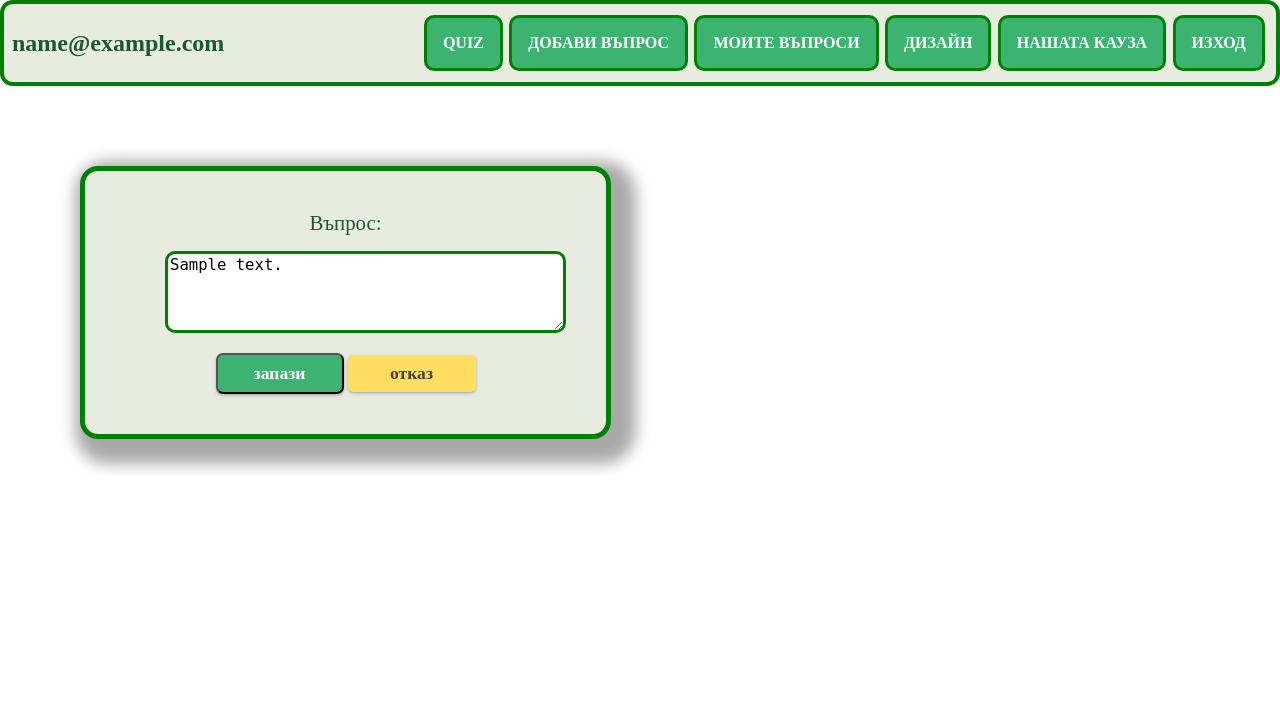
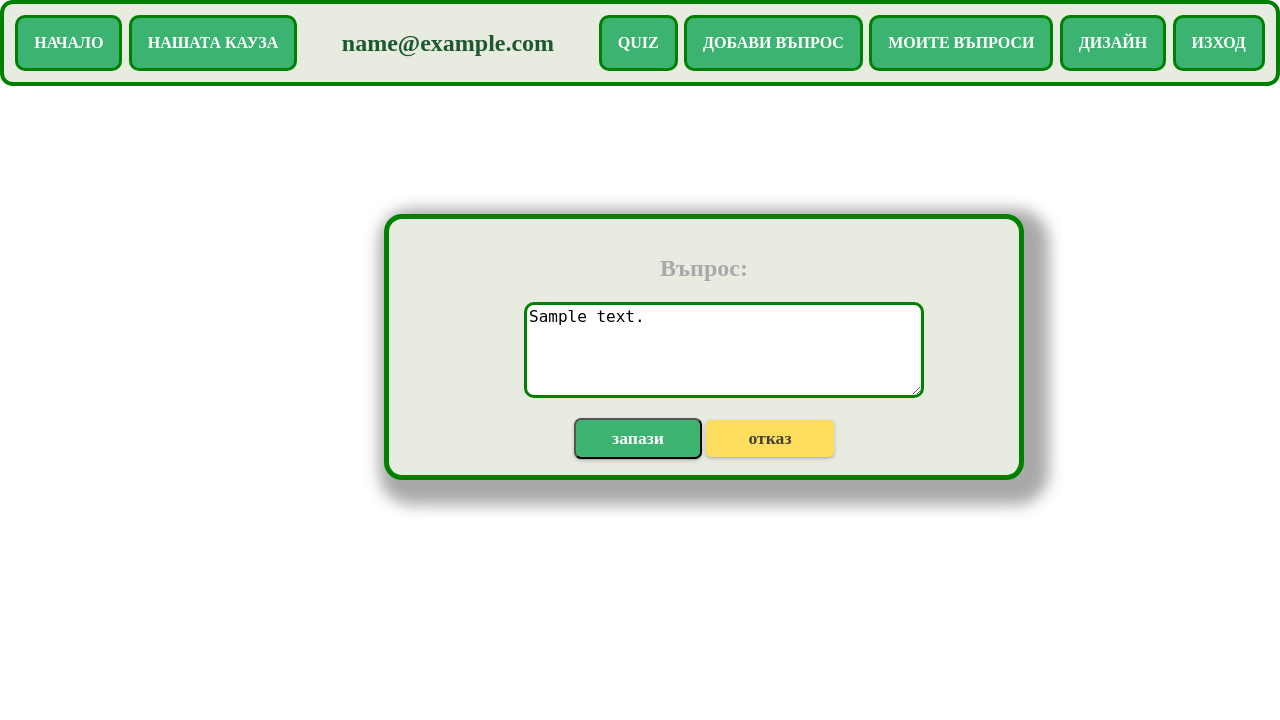
Before and after one commit to bvoytash/Quiz-Application, a Django app: page /questions/edit/1 in a window 1280 px wide. Shown: the top 720 px of the page. Run offline with Django 4.2, Linux system fonts and the light colour scheme; a user stored in the database is signed in; tables that the repository leaves empty hold one stand-in row (values such as "Sample post"); parts of the project's set-up code (start-up, migrations or seed data) failed here and were passed over; some libraries are stand-ins or nearby versions.

Commit message:
forms style moved to the font-end

```diff
--- a/explorebg/questions/forms.py
+++ b/explorebg/questions/forms.py
@@ -17,14 +17,7 @@ class EditQuestionForm(forms.ModelForm):
         model = Question
         fields = ['text']
         widgets = {
-            'text': forms.Textarea(
-                attrs={
-                    'rows': 4,
-                    'class': 'asd',
-                    'size': '35',
-                    'style': 'border: solid; border-color:green; border-radius: 10px; font-size: 120%;' 'font: bold;',
-                }
-            )
+            'text': forms.Textarea(attrs={'rows': 4}),
         }
 
 
@@ -33,12 +26,5 @@ class EditAnswerForm(forms.ModelForm):
         model = Answer
         fields = ['text', 'correct']
         widgets = {
-            'text': forms.Textarea(
-                attrs={
-                    'rows': 2,
-                    'class': 'asd',
-                    'size': '35',
-                    'style': 'border: solid; border-color:green; border-radius: 10px; font-size: 120%;' 'font: bold;',
-                }
-            ),
+            'text': forms.Textarea(attrs={'rows': 2}),
         }
--- a/static/home2.css
+++ b/static/home2.css
@@ -156,16 +156,17 @@ input[type=radio] {
 }
 
 .edit-question {
-    margin: 5rem;
-    /*float: left;*/
+    display: block;
+    text-align: center;
     background: #E7EBE0FF;
-    padding: 40px;
-    text-align: center;
     border-radius: 18px;
     border: 5px solid green;
     box-shadow: 10px 10px 15px 15px;
     color: darkgrey;
-    position: absolute;
+    padding: 1rem;
+    width: 40rem;
+    margin-top: 10%;
+    margin-left: 30%;
 }
 
 .cancel-btn {
@@ -422,3 +423,17 @@ input[type=radio] {
     width: 30px;
     height: 36px
 }
+
+.delete-question {
+    display: block;
+    text-align: center;
+    background: #E7EBE0FF;
+    border-radius: 18px;
+    border: 5px solid green;
+    box-shadow: 10px 10px 15px 15px;
+    color: darkgrey;
+    padding: 2rem;
+    width: 35rem;
+    margin-top: 9%;
+    margin-left: 30%;
+}
--- a/templates/base.html
+++ b/templates/base.html
@@ -13,10 +13,22 @@
 <body>
 <nav class="navbar">
     {% if request.user.is_authenticated %}
+        <div class="navbar-links">
+            <ul>
+                <li><a href="{% url 'home' %}" class="nav-button">НАЧАЛО</a></li>
+                <li><a href="{% url 'cause' %}" class="nav-button">НАШАТА КАУЗА</a></li>
+            </ul>
+        </div>
         <div class="navbar-user">
-            <a class="logo-a" href="{% url 'home' %}">{{ request.user }}</a>
+            <a class="logo-a">{{ request.user }}</a>
         </div>
     {% else %}
+        <div class="navbar-links">
+            <ul>
+                <li><a href="{% url 'home' %}" class="nav-button">НАЧАЛО</a></li>
+                <li><a href="{% url 'cause' %}" class="nav-button">НАШАТА КАУЗА</a></li>
+            </ul>
+        </div>
         <div class="navbar-user">
             <a class="logo-a" href="{% url 'home' %}">Explore Quiz</a>
         </div>
@@ -24,14 +36,16 @@
     <div class="navbar-links">
         <ul>
             {% if request.user.is_authenticated %}
+                {#                <li><a href="{% url 'home' %}" class="nav-button">НАЧАЛО</a></li>#}
                 <li><a href="{% url 'start quiz' %}" class="nav-button">QUIZ</a></li>
                 <li><a href="{% url 'create question' %}" class="nav-button">ДОБАВИ ВЪПРОС</a></li>
                 <li><a href="{% url 'my questions' %}" class="nav-button">МОИТЕ ВЪПРОСИ</a></li>
                 <li><a href="{% url 'design list' %}" class="nav-button">ДИЗАЙН</a></li>
-                <li><a href="{% url 'cause' %}" class="nav-button">НАШАТА КАУЗА</a></li>
+                {#                <li><a href="{% url 'cause' %}" class="nav-button">НАШАТА КАУЗА</a></li>#}
                 <li><a href="{% url 'sign out' %}" class="nav-button">ИЗХОД</a></li>
             {% else %}
-                <li><a href="{% url 'cause' %}" class="nav-button">НАШАТА КАУЗА</a></li>
+                {#                <li><a href="{% url 'home' %}" class="nav-button">НАЧАЛО</a></li>#}
+                {#                <li><a href="{% url 'cause' %}" class="nav-button">НАШАТА КАУЗА</a></li>#}
                 <li><a href="{% url 'sign in' %}" class="nav-button">ВХОД</a></li>
                 <li><a href="{% url 'sign up' %}" class="nav-button">РЕГИСТРАЦИЯ</a></li>
             {% endif %}
--- a/templates/design/delete_design.html
+++ b/templates/design/delete_design.html
@@ -1,9 +1,9 @@
 {% extends 'base.html' %}
 {% block page_content %}
-    <div>
+    <div class="delete-question">
         <form method="post" action="{% url 'delete design' design.id %}">
             {% csrf_token %}
-            <p> Сигурни ли сте, че искате да изтриете" {{ object.name }} " ?</p>
+            <p style="color: black; font-size: x-large"> Сигурни ли сте, че искате да изтриете" {{ object.name }} " ?</p>
             <button class="login-btn" type="submit">да</button>
             <a class="cancel-btn" href="{% url 'design list' %}">отказ</a>
         </form>
--- a/templates/design/edit_design.html
+++ b/templates/design/edit_design.html
@@ -1,12 +1,12 @@
 {% extends 'base.html' %}
 {% block page_content %}
-
+    {% load widget_tweaks %}
     <div>
         <div class="edit-question">
             <form method="post" action="{% url 'edit design' design.id %}">
                 <ul>
                     {% csrf_token %}
-                    {{ form.name }}
+                    {% render_field form.name style="font-size: large; rows: 2; border: solid; border-color: green; border-radius: 10px; width: 20rem; height: 40px" %}
                 </ul>
                 <button type="submit" class="login-btn">запази</button>
                 <a class="cancel-btn" href="{% url 'design list' %}">отказ</a>
--- a/templates/questions/delete-question.html
+++ b/templates/questions/delete-question.html
@@ -1,9 +1,9 @@
 {% extends 'base.html' %}
 {% block page_content %}
-    <div>
+    <div class="delete-question">
         <form method="post" action="{% url 'delete question' question.id %}">
             {% csrf_token %}
-            <p> Сигурни ли сте, че искате да изтриете" {{ object }} " ?</p>
+            <p style="color: black; font-size: x-large"> Сигурни ли сте, че искате да изтриете" {{ object }} " ?</p>
             <button class="login-btn" type="submit">да</button>
             <a class="cancel-btn" href="{% url 'my questions' %}">отказ</a>
         </form>
--- a/templates/questions/edit.html
+++ b/templates/questions/edit.html
@@ -1,13 +1,13 @@
 {% extends 'base.html' %}
 {% block page_content %}
-
+ {% load widget_tweaks %}
     <div>
         <div class="edit-question">
             <form method="post" action="{% url 'edit question' question.id %}">
-                <label class="edit-label">{{ 'Въпрос:' }}</label>
+                <h2>Въпрос:</h2>
                 <ul>
                     {% csrf_token %}
-                    {{ form.text }}
+                    {% render_field form.text style="font-size: large; rows: 2; border: solid; border-color: green; border-radius: 10px; width: 25rem; height: 6rem" %}
                 </ul>
                 <button type="submit" class="login-btn">запази</button>
                 <a class="cancel-btn" href="{% url 'my questions' %}">отказ</a>
```
Also changed, not shown: explorebg/design/forms.py (+0 -8 lines), static/layout.css (added, +83 -0 lines), templates/questions/edit_answer.html (+4 -4 lines).
